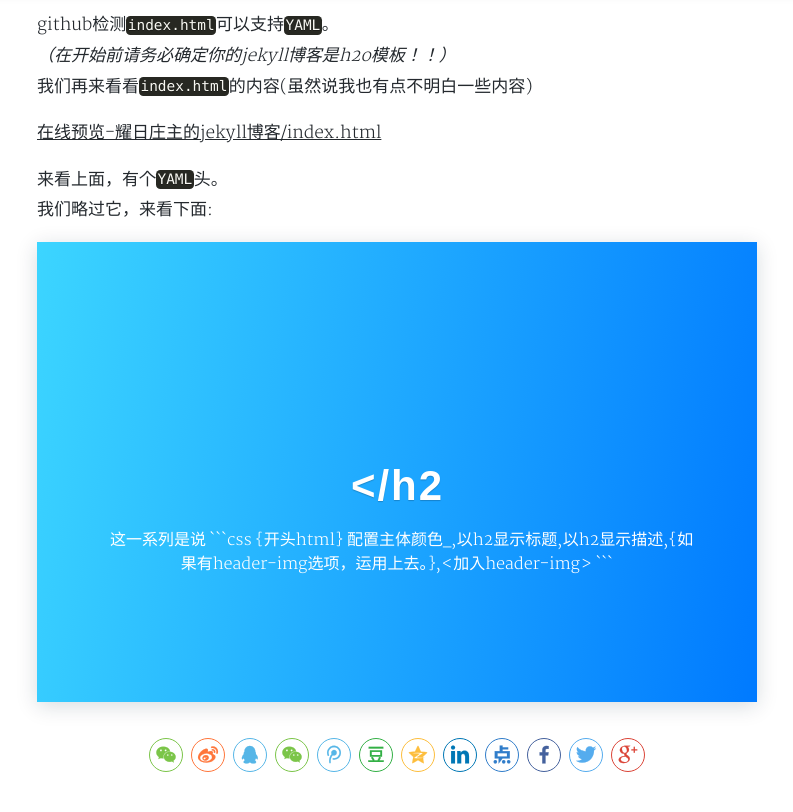
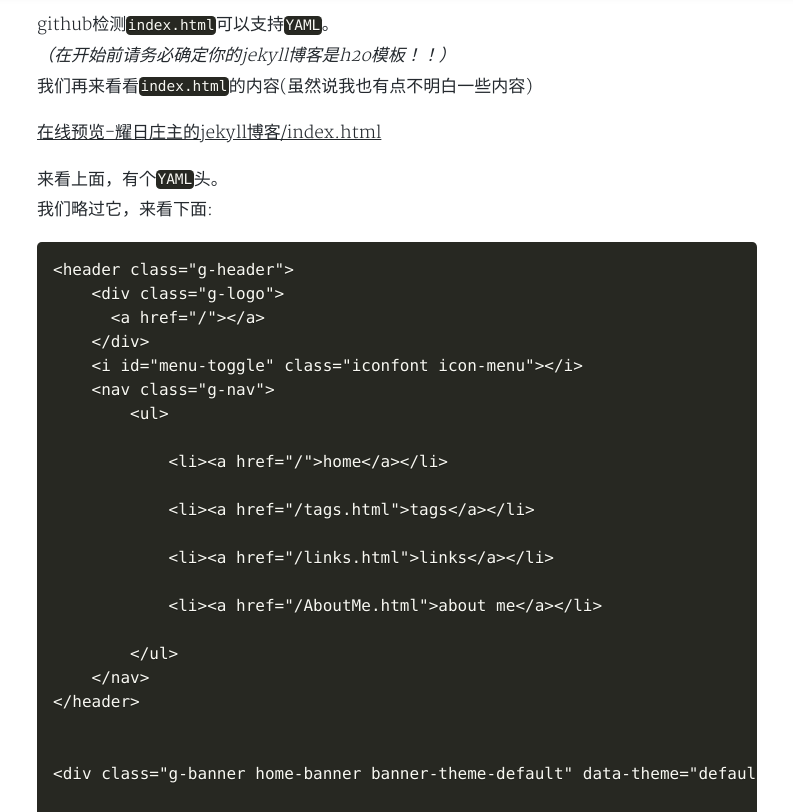
Before and after one commit to Sunbertrs/sunbossrs-blog-v1, a Jekyll site: the page built from _posts/2018-06-01-h2opage.md, in a window 1280 px wide and 1400 px high, scrolled down 810 px. Shown: the top 812 px of the window, without its empty margins (243-1036 px from the left). Built offline with Jekyll 4.4.1, drawn with Linux system fonts in a browser that asks for light colours; nearby versions of some CDN libraries; a style sheet for code colours, icons or effects is not loaded; some of the changed text lies outside the part shown.

Commit message:
Update 2018-06-01-h2opage.md

````diff
--- a/_posts/2018-06-01-h2opage.md
+++ b/_posts/2018-06-01-h2opage.md
@@ -21,7 +21,7 @@ github检测`index.html`可以支持`YAML`。
 
 来看上面，有个`YAML`头。
 我们略过它，来看下面:
-
+```css
 {% include header.html %}
 
 <div class="g-banner home-banner {{ site.theme-color | prepend: 'banner-theme-' }}" data-theme="{{ site.theme-color }}">
@@ -32,7 +32,7 @@ github检测`index.html`可以支持`YAML`。
     <img class="header-img" src="{{ page.header-img | prepend: site.baseurl }}" alt="">
 
     {% endif %}
-
+```
 这一系列是说
 ```css
 {开头html}
````
